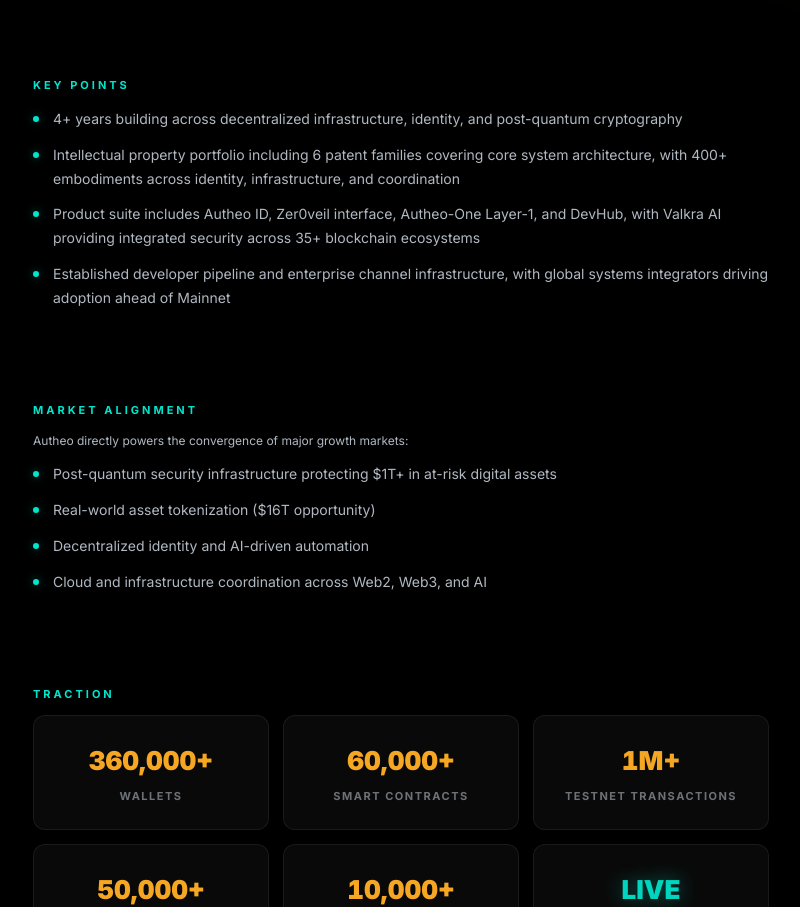
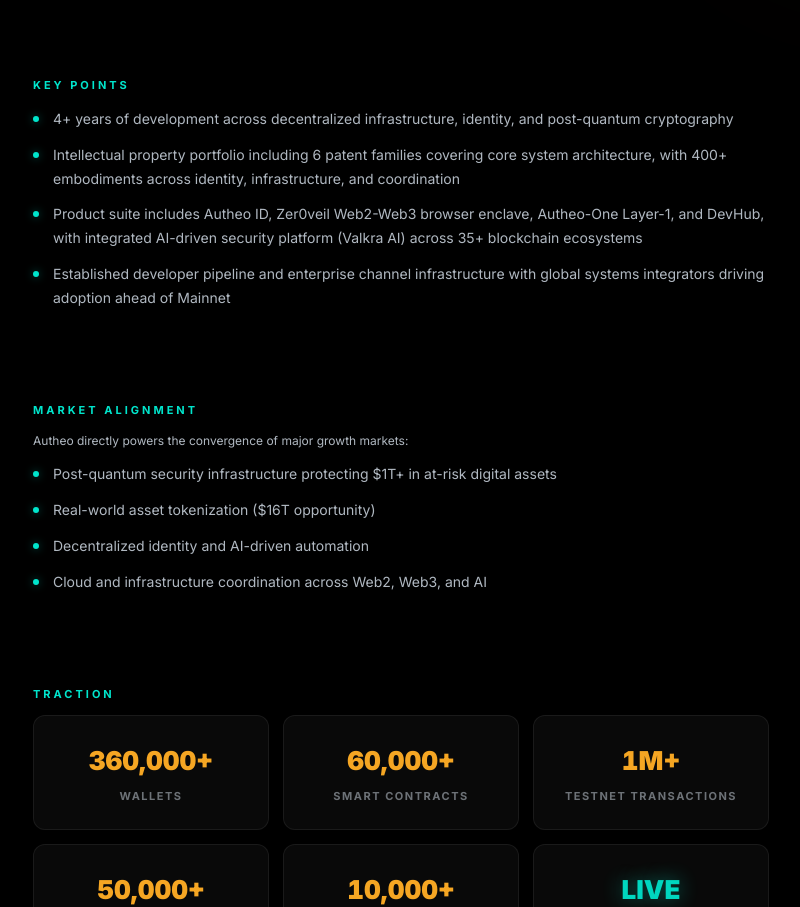
Before and after one commit to gsbayless/autheo-blurb, a website built with Vite: page index.html in a window 1280 px wide. Shown: the part 1096-2003 px from the top of the page, without its empty margins (239-1039 px from the left). Built offline with nearby package versions, Linux system fonts and the light colour scheme.

Commit message:
Final key points: Zer0veil Web2-Web3 browser enclave, Valkra AI integrated

```diff
--- a/index.html
+++ b/index.html
@@ -66,10 +66,10 @@
     <div class="container">
       <h3 class="section-label" data-reveal>Key Points</h3>
       <ul class="key-points-list">
-        <li data-reveal>4+ years building across decentralized infrastructure, identity, and post-quantum cryptography</li>
+        <li data-reveal>4+ years of development across decentralized infrastructure, identity, and post-quantum cryptography</li>
         <li data-reveal>Intellectual property portfolio including 6 patent families covering core system architecture, with 400+ embodiments across identity, infrastructure, and coordination</li>
-        <li data-reveal>Product suite includes Autheo ID, Zer0veil interface, Autheo-One Layer-1, and DevHub, with Valkra AI providing integrated security across 35+ blockchain ecosystems</li>
-        <li data-reveal>Established developer pipeline and enterprise channel infrastructure, with global systems integrators driving adoption ahead of Mainnet</li>
+        <li data-reveal>Product suite includes Autheo ID, Zer0veil Web2-Web3 browser enclave, Autheo-One Layer-1, and DevHub, with integrated AI-driven security platform (Valkra AI) across 35+ blockchain ecosystems</li>
+        <li data-reveal>Established developer pipeline and enterprise channel infrastructure with global systems integrators driving adoption ahead of Mainnet</li>
       </ul>
     </div>
   </section>
```
Also changed, not shown: dist/index.html.
